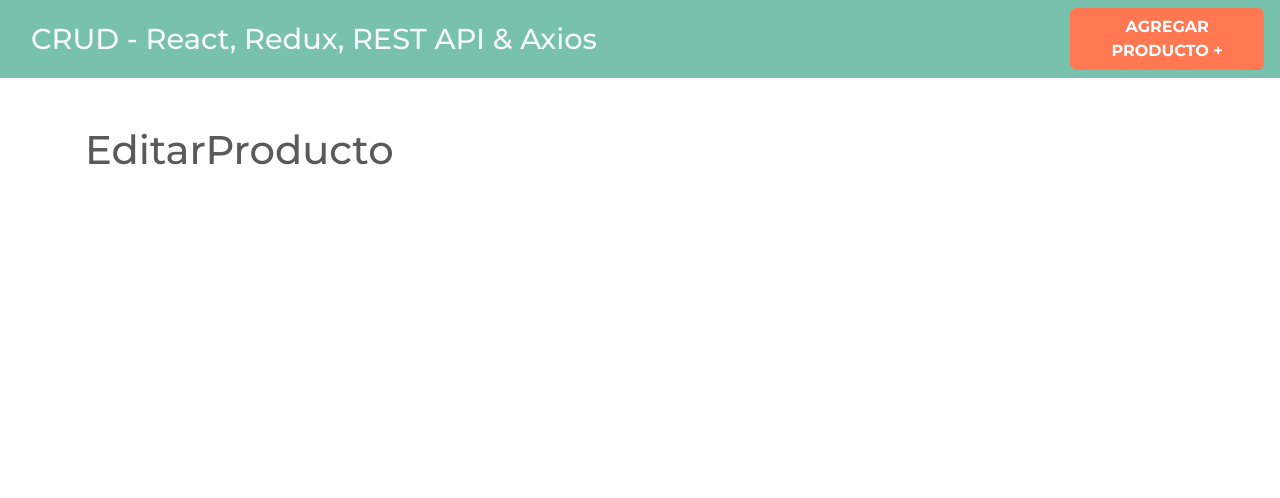
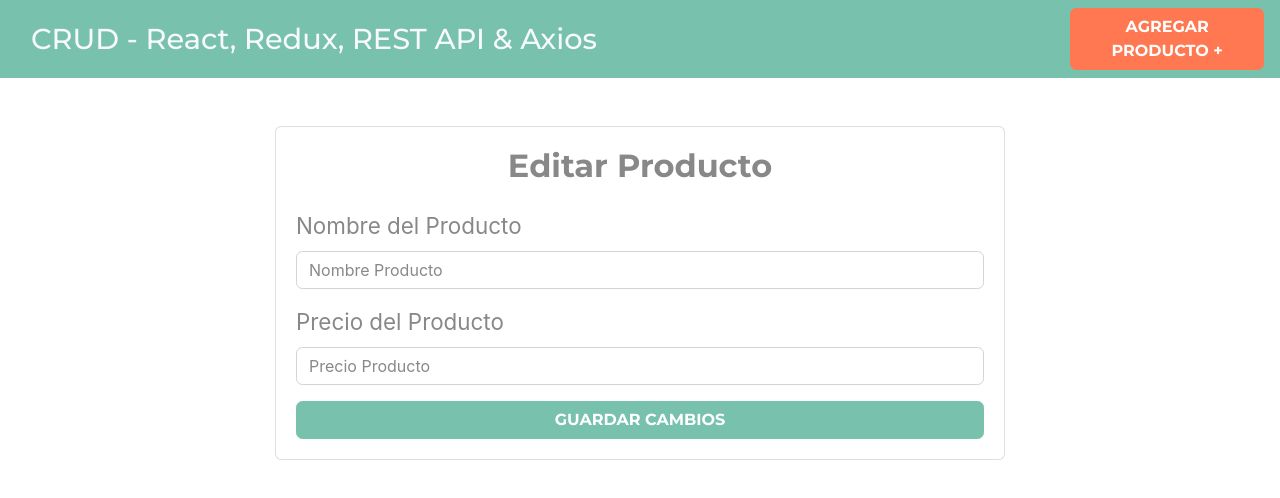
Before and after one commit to HectorCode8/redux22, a React (Create React App) app: page /productos/editar/1 in a window 1280 px wide. Shown: the top 498 px of the page. Built offline with nearby package versions, Linux system fonts and the light colour scheme.

Commit message:
Create Editing Productos component and List

```diff
--- a/src/components/EditarProducto.js
+++ b/src/components/EditarProducto.js
@@ -2,7 +2,43 @@ import React from 'react'
 
 const EditarProducto = () => {
   return (
-    <h1>EditarProducto</h1>
+    <div className="row justify-content-center">
+        <div className="col-md-8">
+            <div className="card">
+                <div className="card-body">
+                    <h2 className="text-center mb-4 font-weight-bold">
+                        Editar Producto
+                    </h2>
+                    <form>
+                        <div className="form-group">
+                            <label>Nombre del Producto</label>
+                            <input
+                                type="text"
+                                className="form-control"
+                                placeholder="Nombre Producto"
+                                name="nombre"
+                            />
+                        </div>
+                        <div className="form-group">
+                            <label>Precio del Producto</label>
+                            <input
+                                type="number"
+                                className="form-control"
+                                placeholder="Precio Producto"
+                                name="precio"
+                            />
+                        </div>
+                        <button
+                            type="submit"
+                            className="btn btn-primary font-weight-bold text-uppercase d-block w-100"
+                        >
+                            Guardar Cambios
+                        </button>
+                    </form>
+                </div>
+            </div>
+        </div>
+    </div>
   )
 }
 
--- a/src/components/Products.js
+++ b/src/components/Products.js
@@ -1,8 +1,22 @@
-import React from 'react'
+import React, { Fragment } from 'react'
 
 const Products = () => {
   return (
-    <h1>Desde Productos</h1>
+    <Fragment>
+      <h2 className="text-center my-5">Listado de Productos</h2>
+      <table className="table table-striped">
+        <thead className="bg-primary table-dark">
+          <tr>
+            <th scope="col">Nombre del Producto</th>
+            <th scope="col">Precio del Producto</th>
+            <th scope="col">Acciones</th>
+          </tr>
+        </thead>
+        <tbody>
+
+        </tbody>
+      </table>
+    </Fragment>
   )
 }
 
```
